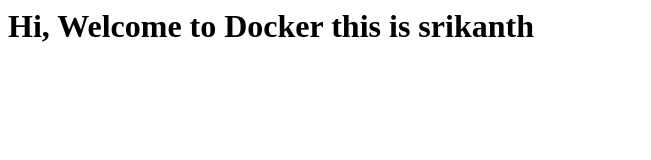
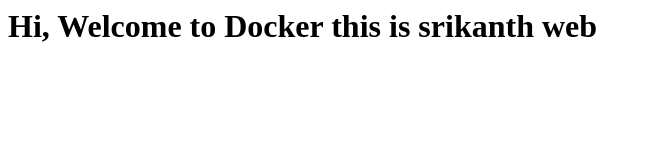
Before and after one commit to mjsri/dockerfiles, a plain HTML site: page COPY/index.html in a window 1280 px wide. Shown: the whole page, without its empty margins (0-651 px from the left). Drawn offline with Linux system fonts and the light colour scheme.

Commit message:
pushing docker files

```diff
--- a/COPY/index.html
+++ b/COPY/index.html
@@ -1 +1 @@
-<h1>Hi, Welcome to Docker this is srikanth</h1>
+<h1>Hi, Welcome to Docker this is srikanth web</h1>
```
